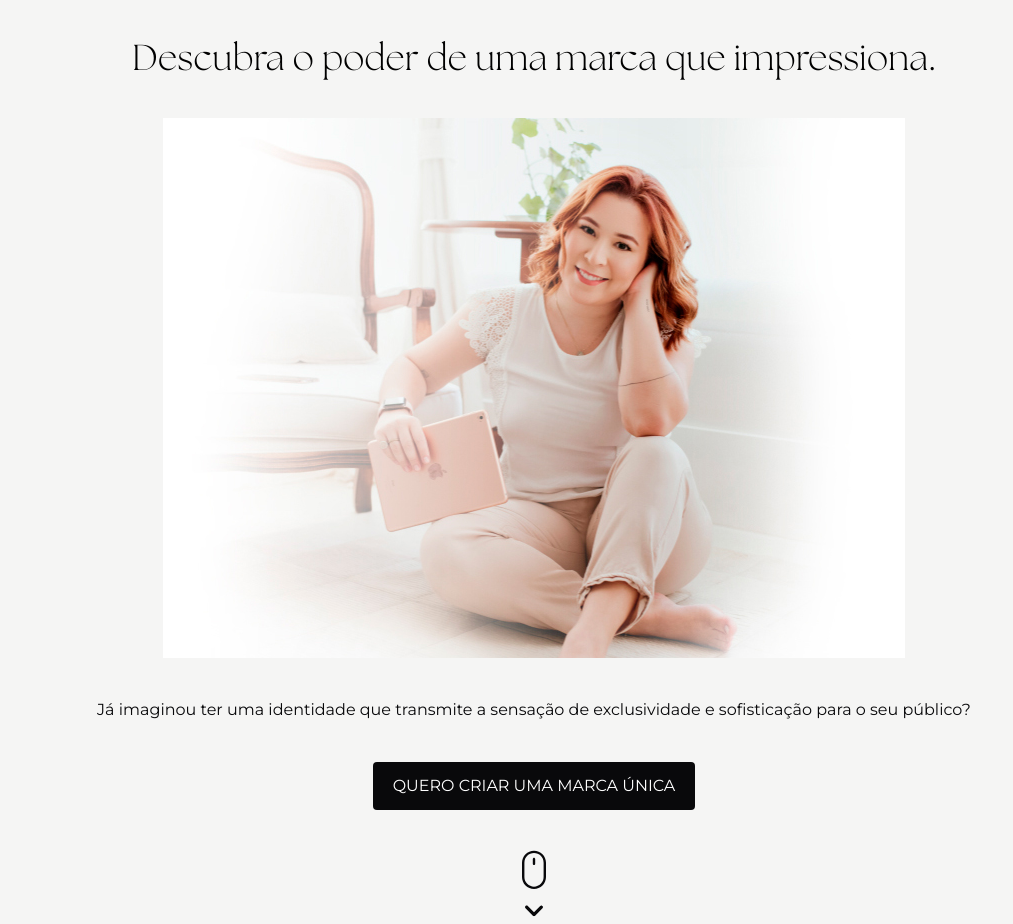
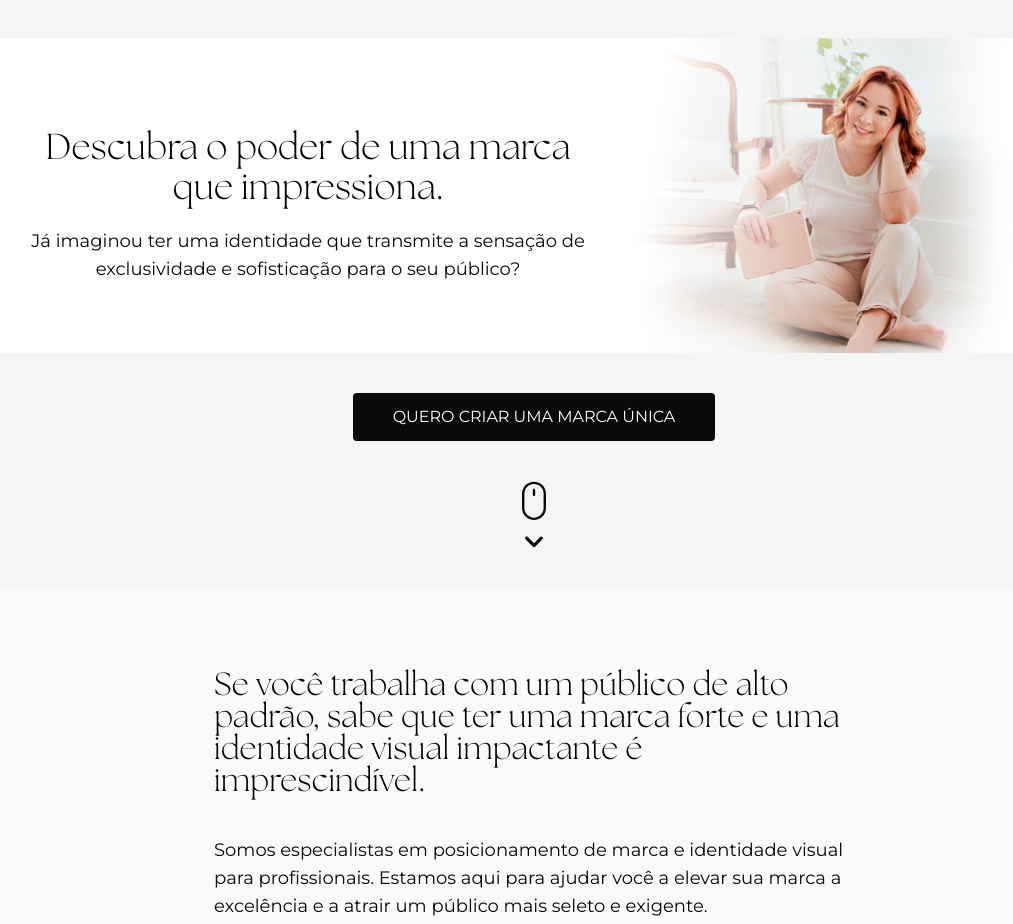
Before and after one commit to matheusmfl/landing-la-aust, a Next.js app: page / in a window 1280 px wide. Shown: the part 1188-2112 px from the top of the page, without its empty margins (106-1119 px from the left). Built offline with nearby package versions, Linux system fonts and the light colour scheme.

Commit message:
create desktop sections and use useEffect to render background image

```diff
--- a/src/components/Header.tsx
+++ b/src/components/Header.tsx
@@ -1,21 +1,37 @@
 import Image from 'next/image'
 import logo from '../../public/logoLaAust.svg'
 import hero from '../../public/heroHeader.jpg'
+import { Span } from './microComponents/Span'
 
 export default function Header() {
   return (
-    <header className="bg-[#F5F5F4]  flex flex-col gap-5  items-center justify-center pt-10">
+    <>
+      <header className="bg-[#F5F5F4]  flex flex-col gap-5  items-center justify-center pt-10 lg:py-10">
         <div>
           <Image src={logo} alt="Imagem logo La Aust" />
         </div>
-
+      </header>
+      <section
+        className="bg-[#F5F5F4]  flex flex-col gap-5  items-center justify-center pt-10 lg:flex-row
+      lg:px-32 lg:bg-white lg:py-0"
+      >
+        <div className="flex flex-col lg:text-center">
           <h1 className=" p-5 text-center font-sans text-black text-4xl">
             Descubra o poder de uma marca que impressiona.
           </h1>
 
-      <div>
+          <div className="hidden lg:block">
+            <Span>
+              Já imaginou ter uma identidade que transmite a sensação de
+              exclusividade e sofisticação para o seu público?
+            </Span>
+          </div>
+        </div>
+
+        <div className="lg:max-w-xl">
           <Image src={hero} alt="Imagem de Letícia" />
         </div>
-    </header>
+      </section>
+    </>
   )
 }
--- a/src/components/Section1.tsx
+++ b/src/components/Section1.tsx
@@ -6,10 +6,12 @@ import Image from 'next/image'
 export default function Section1() {
   return (
     <section className="bg-stone-100 flex flex-col gap-10 items-center justify-center py-10 text-center px-5">
-      <Span>
-        Já imaginou ter uma identidade que transmite a sensação de exclusividade
-        e sofisticação para o seu público?
-      </Span>
+      <div className="lg:hidden">
+        <Span>
+          Já imaginou ter uma identidade que transmite a sensação de
+          exclusividade e sofisticação para o seu público?
+        </Span>
+      </div>
       <Button>QUERO CRIAR UMA MARCA ÚNICA</Button>
 
       <Image src={icon} alt="icone de scrolls" />
--- a/src/components/Section2.tsx
+++ b/src/components/Section2.tsx
@@ -3,13 +3,13 @@ import { Span } from './microComponents/Span'
 
 export default function Section2() {
   return (
-    <section className="bg-gray-50 px-5 py-10 flex flex-col gap-10 text-center">
-      <H2>
+    <section className="bg-gray-50 px-5 py-10 flex flex-col gap-10 text-center lg:py-20 lg:px-80 lg:text-left">
+      <H2 align="left" variant="lg:text-[32px]">
         Se você trabalha com um público de alto padrão, sabe que ter uma marca
         forte e uma identidade visual impactante é imprescindível.
       </H2>
 
-      <Span>
+      <Span variant="lg:text-[18px]">
         Somos especialistas em posicionamento de marca e identidade visual para
         profissionais. Estamos aqui para ajudar você a elevar sua marca a
         excelência e a atrair um público mais seleto e exigente.
--- a/src/components/Section3.tsx
+++ b/src/components/Section3.tsx
@@ -5,7 +5,7 @@ import { Span } from './microComponents/Span'
 export default function Section3() {
   return (
     <section
-      className="px-5 py-10 bg-gray-50 flex flex-col gap-10 bg-cover bg-opacity-80 bg-center h-full"
+      className="px-5 py-10 bg-gray-50 flex flex-col gap-10 bg-cover bg-opacity-80 bg-center h-full lg:py-20 lg:px-80 lg:items-center lg:bg-[1280px]"
       style={{ backgroundImage: "url('/section2bg.png')" }}
     >
       <H2 align="left">
@@ -31,7 +31,7 @@ export default function Section3() {
       </div>
 
       <Button>
-        QUERO SER VISTA COMO <br />
+        QUERO SER VISTA COMO <br className="lg:hidden" />
         AUTORIDADE
       </Button>
     </section>
--- a/src/components/Section4.tsx
+++ b/src/components/Section4.tsx
@@ -1,4 +1,5 @@
-import { ReactNode } from 'react'
+'use client'
+import { ReactNode, useEffect, useState } from 'react'
 import { H2 } from './microComponents/H2'
 
 type baloonProps = {
@@ -17,9 +18,23 @@ function Baloon({ children }: baloonProps) {
 }
 
 export default function Section4() {
+  const [larguraDaTela, setLarguraDaTela] = useState(0)
+
+  useEffect(() => {
+    function windowWidth() {
+      const width = window.innerWidth
+
+      setLarguraDaTela(width)
+    }
+
+    windowWidth()
+  }, [])
+
   return (
+    <>
+      {larguraDaTela < 768 ? (
         <section
-      className="py-10 px-5 flex flex-col items-center justify-center gap-5 bg-cover bg-opacity-80 bg-center"
+          className="py-10 px-5 flex flex-col items-center justify-center gap-5 bg-cover bg-opacity-80 bg-center lg:bg-none"
           style={{ backgroundImage: "url('/section4.jpg')" }}
         >
           <H2>Podemos te ajudar se você... </H2>
@@ -32,5 +47,19 @@ export default function Section4() {
             <Baloon>Quer se comunicar com um público qualificado</Baloon>
           </div>
         </section>
+      ) : (
+        <section className="py-10 px-5 flex flex-col items-center justify-center gap-5 bg-cover bg-opacity-80 bg-center lg:bg-none">
+          <H2>Podemos te ajudar se você... </H2>
+          <div className="font-Montserrat text-base text-zinc-950 flex flex-col gap-[10px]">
+            <Baloon>Se sente frustrada com a falta de reconhecimento</Baloon>
+            <Baloon>Deseja ter mais visibilidade</Baloon>
+            <Baloon>Quer ser vista como autoridade na sua área</Baloon>
+            <Baloon>Quer aumentar as suas vendas</Baloon>
+            <Baloon>Quer receber o valor justo pelos seus serviços</Baloon>
+            <Baloon>Quer se comunicar com um público qualificado</Baloon>
+          </div>
+        </section>
+      )}
+    </>
   )
 }
--- a/src/components/microComponents/Button.tsx
+++ b/src/components/microComponents/Button.tsx
@@ -5,7 +5,7 @@ type buttonProps = {
 }
 export function Button({ children }: buttonProps) {
   return (
-    <button className="py-3 px-5 bg-zinc-950 text-white rounded-[4px] font-Montserrat flex items-center justify-center">
+    <button className="py-3 px-5 bg-zinc-950 text-white rounded-[4px] font-Montserrat flex items-center justify-center max-w-xl lg:px-10 lg:py-3">
       {children}
     </button>
   )
--- a/src/components/microComponents/H2.tsx
+++ b/src/components/microComponents/H2.tsx
@@ -3,15 +3,16 @@ import { ReactNode } from 'react'
 type H2Props = {
   children: ReactNode
   align?: string
+  variant?: string
 }
 
-export function H2({ children, align }: H2Props) {
+export function H2({ children, align, variant }: H2Props) {
   return (
     <h2
       className={`${
         align
-          ? `text-${align} font-sans text-black text-4xl`
-          : 'text-center font-sans text-black text-4xl'
+          ? `text-${align} font-sans text-black text-4xl lg:text-5xl ${variant}`
+          : `text-center font-sans text-black text-4xl lg:text-5xl ${variant}`
       }`}
     >
       {children}
--- a/src/components/microComponents/Span.tsx
+++ b/src/components/microComponents/Span.tsx
@@ -2,11 +2,14 @@ import { ReactNode } from 'react'
 
 type spanProps = {
   children: ReactNode
+  variant?: string
 }
 
-export function Span({ children }: spanProps) {
+export function Span({ children, variant }: spanProps) {
   return (
-    <span className="font-Montserrat font-normal text-base text-zinc-950">
+    <span
+      className={`font-Montserrat font-normal text-base text-zinc-950 lg:text-lg ${variant}`}
+    >
       {children}
     </span>
   )
```
Lines whose indentation alone changed are shown as unchanged.
